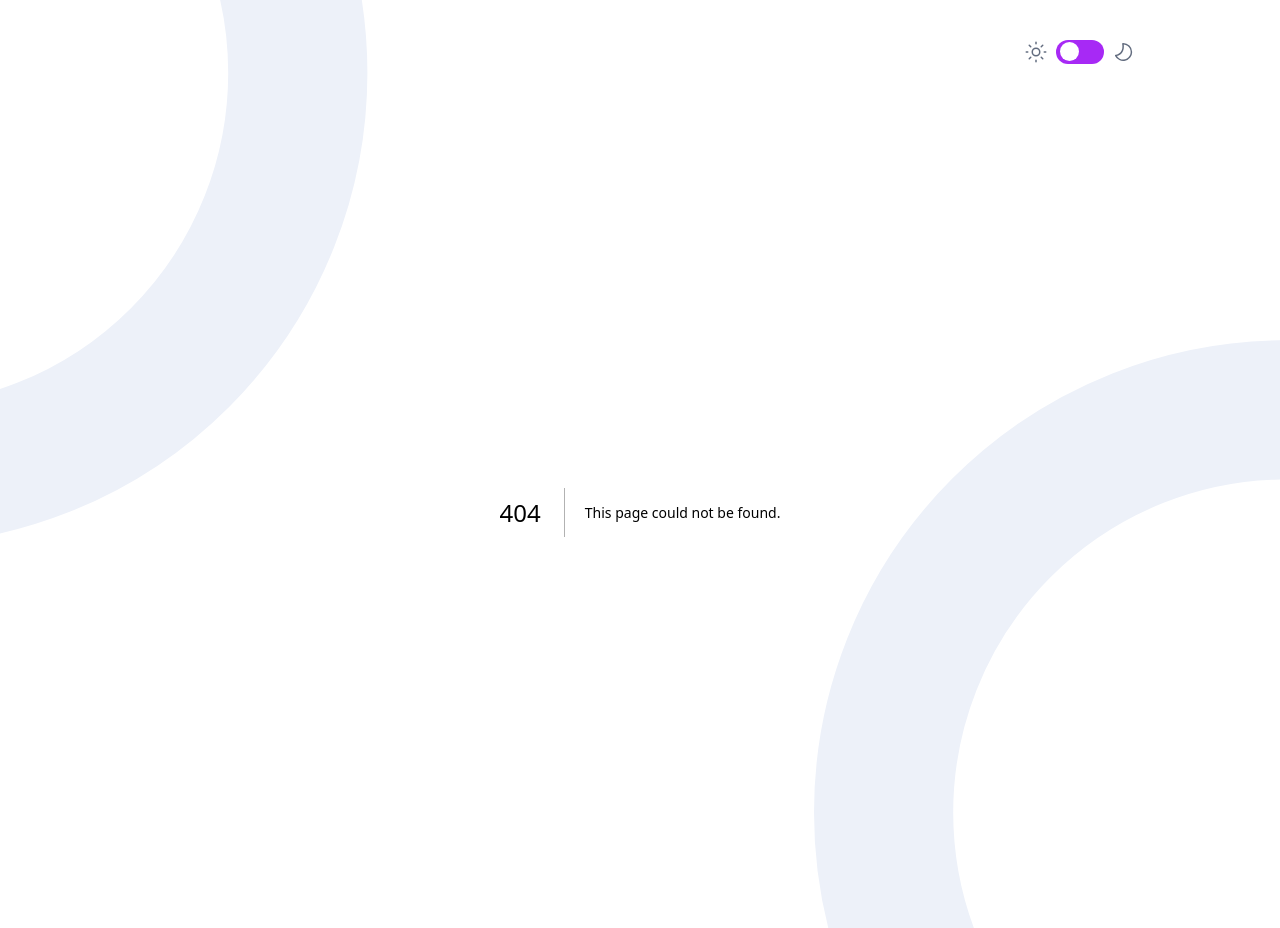
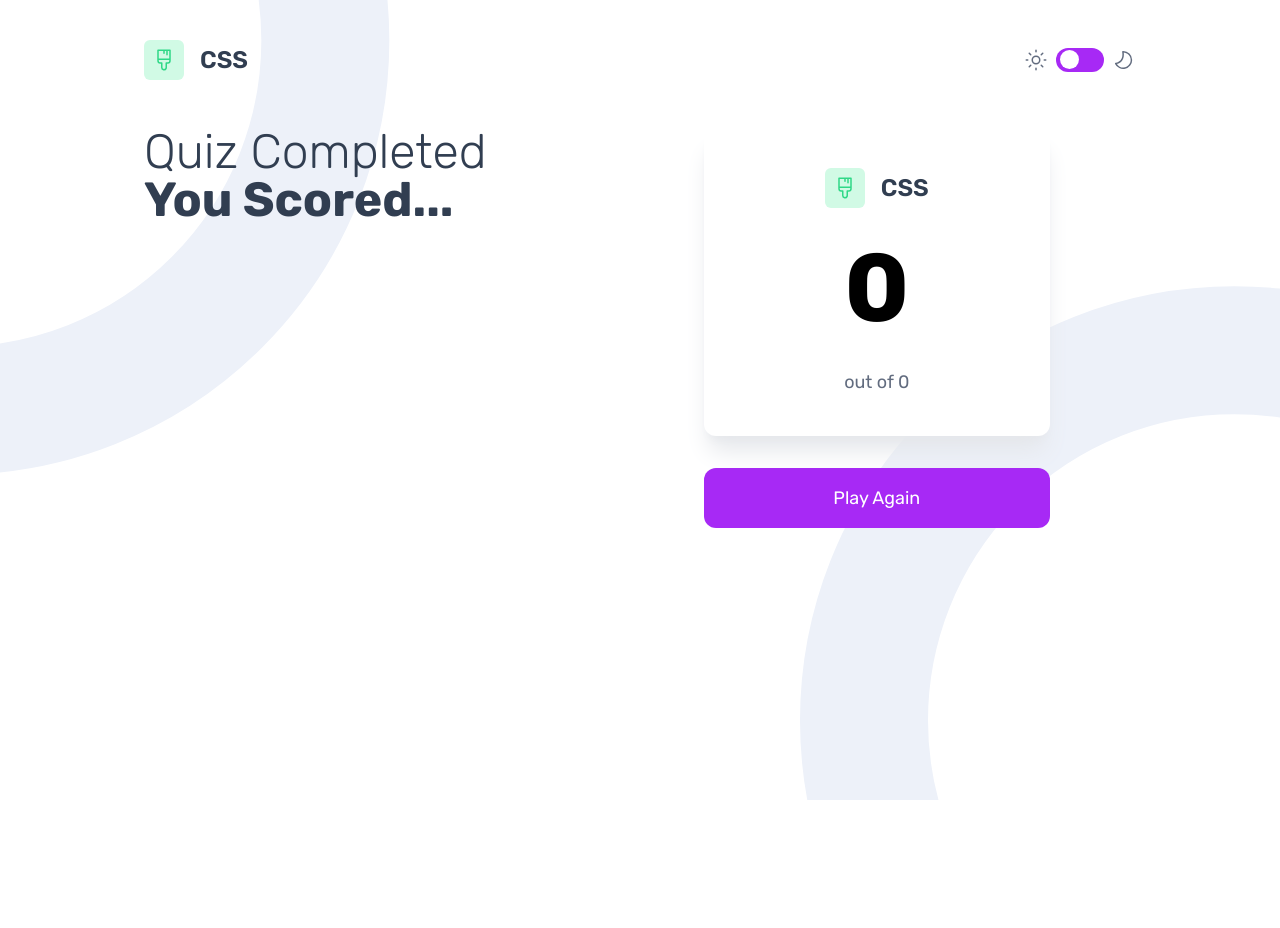
Before and after one commit to duncan-chege/frontend-quiz, a Next.js app: page /css/final-score in a window 1280 px wide. Before the commit this address had no page. After the commit the page ends 800 px from the top, so only its background shows below. Built offline with nearby package versions, Linux system fonts and the light colour scheme.

Commit message:
complete the CSS screen pages

```diff
--- /dev/null
+++ b/app/css/final-score/page.tsx
@@ -0,0 +1,7 @@
+import ScoreScreen from "@/components/ScoreScreen";
+
+export default function JavascriptFinalScore(){
+    return (
+        <ScoreScreen/>
+    )
+}
--- /dev/null
+++ b/app/css/page.tsx
@@ -0,0 +1,5 @@
+import QuizComponent from "@/components/QuizComponent";
+
+export default function QuizPage(){
+  return <QuizComponent quizIndex={1} />
+}
--- a/app/page.tsx
+++ b/app/page.tsx
@@ -19,10 +19,13 @@ export default function HomePage() {
           <Image src={htmlIcon} alt="html icon" className="p-2 bg-orange-100 rounded-md" />
           <h2 className="text-2xl font-semibold text-dark-navy">HTML</h2>
         </div>
+
+        <Link href="css">
         <div className="cursor-pointer p-4 flex gap-x-6 items-center shadow-md shadow-gray-200 bg-white rounded-xl">
           <Image src={cssIcon} alt="css icon" className="p-2 bg-emerald-100 rounded-md" />
           <h2 className="text-2xl font-semibold text-dark-navy">CSS</h2>
         </div>
+        </Link>
 
         <Link href="/javascript">
         <div className="cursor-pointer p-4 flex gap-x-6 items-center shadow-md shadow-gray-200 bg-white rounded-xl">
--- a/components/Header.tsx
+++ b/components/Header.tsx
@@ -6,6 +6,7 @@ import moonIcon from "@/public/icon-moon-dark.svg";
 import sunIcon from "@/public/icon-sun-dark.svg";
 import accessibilityIcon from "@/public/icon-accessibility.svg";
 import javascriptIcon from "@/public/icon-js.svg";
+import cssIcon from "@/public/icon-css.svg";
 
 export default function Header() {
   const pathname = usePathname(); // Get the current route
@@ -14,8 +15,8 @@ export default function Header() {
   const dynamicPageData: { [key: string]: { title: string; icon: string } } = {
     accessibility: { title: "Accessibility", icon: accessibilityIcon },
     javascript: { title: "Javascript", icon: javascriptIcon },
+    css : { title: "CSS", icon: cssIcon }
     // "html": { title: "HTML", icon: htmlIcon },
-    // "css": { title: "CSS", icon: cssIcon }
   };
 
   // Find the first matching keyword in pathname
@@ -38,6 +39,8 @@ export default function Header() {
                 ? "bg-fuchsia-100"
                 : title === "Javascript"
                 ? "bg-blue-100"
+                : title === "CSS"
+                ? "bg-emerald-100"
                 : ""
             }`}
             src={icon}
--- a/components/ScoreScreen.tsx
+++ b/components/ScoreScreen.tsx
@@ -3,6 +3,7 @@
 import { usePathname } from "next/navigation";
 import accessibilityIcon from "@/public/icon-accessibility.svg";
 import javascriptIcon from "@/public/icon-js.svg";
+import cssIcon from "@/public/icon-css.svg"
 import Image from "next/image";
 import { useQuiz } from "@/context/QuizContext";
 import Link from "next/link";
@@ -15,8 +16,8 @@ export default function ScoreScreen() {
   const dynamicPageData: { [key: string]: { title: string; icon: string } } = {
     accessibility: { title: "Accessibility", icon: accessibilityIcon },
     javascript: { title: "Javascript", icon: javascriptIcon },
+    css: { title: "CSS", icon: cssIcon }
     // "html": { title: "HTML", icon: htmlIcon },
-    // "css": { title: "CSS", icon: cssIcon }
   };
 
   const matchingKey = Object.keys(dynamicPageData).find((key) =>
@@ -44,6 +45,8 @@ export default function ScoreScreen() {
                   ? "bg-fuchsia-100"
                   : title === "Javascript"
                   ? "bg-blue-100"
+                  : title === "CSS"
+                  ? "bg-emerald-100"
                   : ""
               }`}
               src={icon}
```
